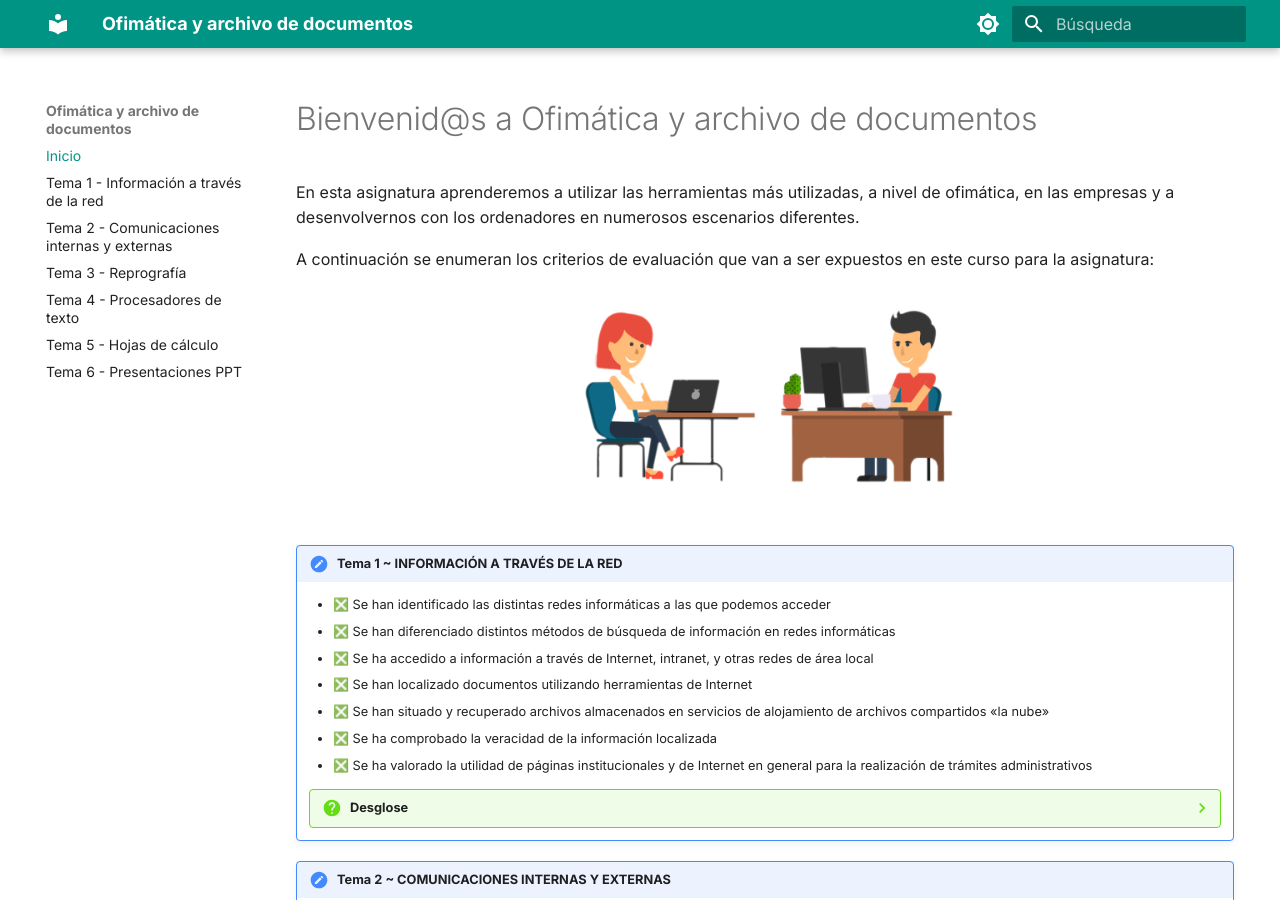
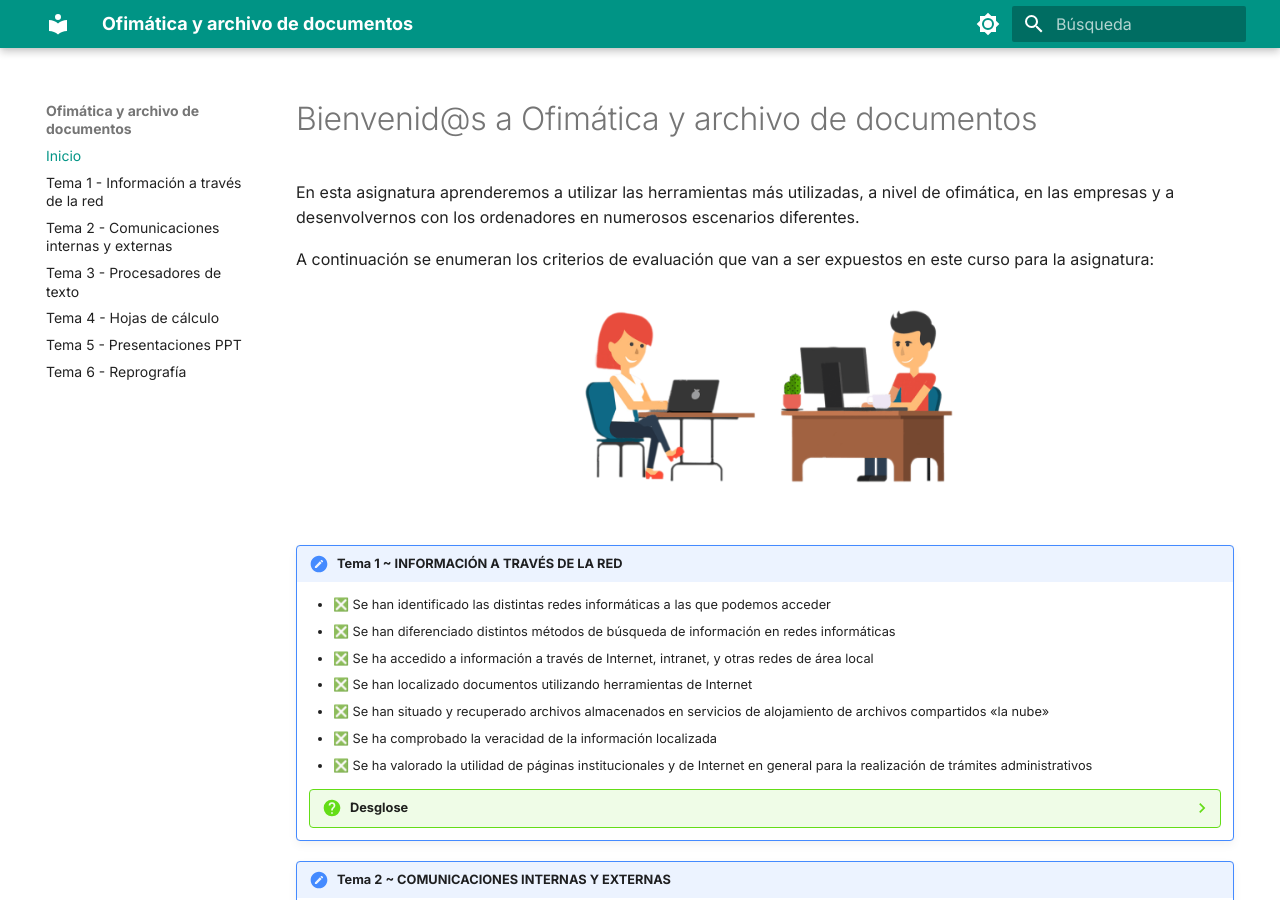
Before and after one commit to lalemanf/ofimatica, an MkDocs documentation site: the page built from docs/index.md, in a window 1280 px wide and 900 px high. Built offline with MkDocs 1.6.1 and Material for MkDocs 9.7.7, drawn with Linux system fonts in a browser that asks for light colours.

Commit message:
nuevo contenido

```diff
--- a/mkdocs.yml
+++ b/mkdocs.yml
@@ -4,10 +4,10 @@ nav:
   - Inicio: index.md
   - Tema 1 - Información a través de la red: 01-redes.md
   - Tema 2 - Comunicaciones internas y externas: 02-comunicaciones.md
-  - Tema 3 - Reprografía: 03-procesadores.md
-  - Tema 4 - Procesadores de texto: 04-excel.md
-  - Tema 5 - Hojas de cálculo: 05-ppt.md
-  - Tema 6 - Presentaciones PPT: 06-reprografia.md
+  - Tema 3 - Procesadores de texto: 03-procesadores.md
+  - Tema 4 - Hojas de cálculo: 04-excel.md
+  - Tema 5 - Presentaciones PPT: 05-ppt.md
+  - Tema 6 - Reprografía: 06-reprografia.md
   # - Tema 7 - Encuadernación: 07-encuadernacion.md
 
 
```
Also changed, not shown: site/01-redes/index.html, site/02-comunicaciones/index.html, site/03-procesadores/index.html, site/04-excel/index.html, site/05-ppt/index.html, site/06-reprografia/index.html, site/07-encuadernacion/index.html, site/404.html, site/examen/tema 1/index.html, site/index.html, site/search/search_index.json, 1 other file.
